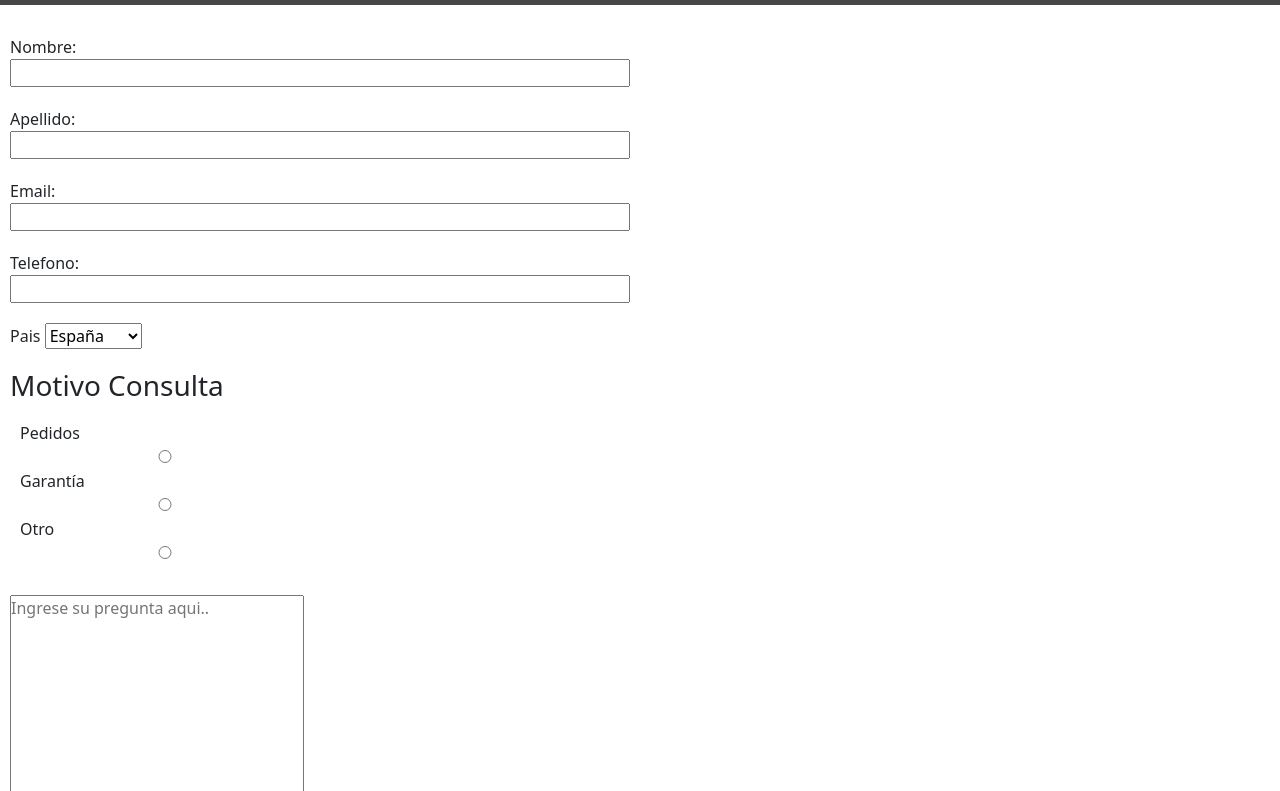
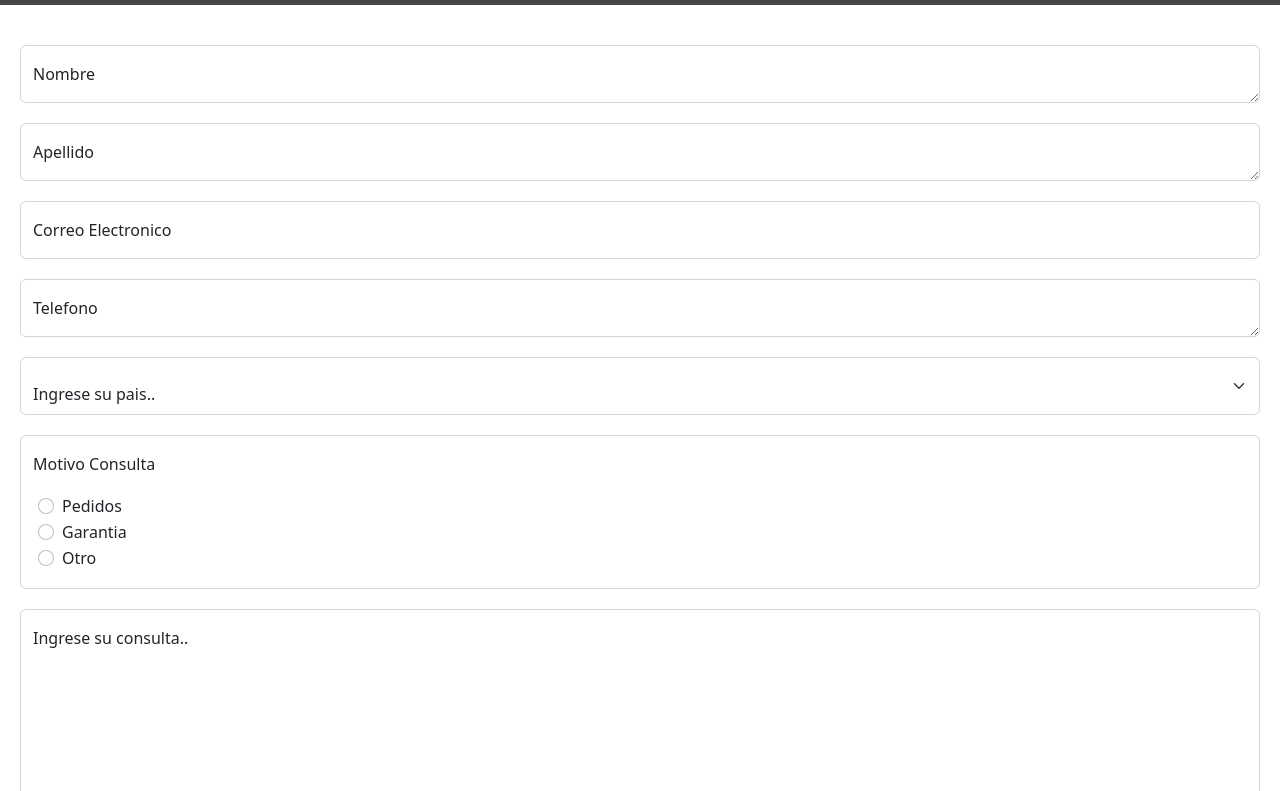
Before and after one commit to MilagrosPerez/LuckyBlue, a plain HTML site: page pages/contacto.html in a window 1280 px wide. Shown: the part 161-952 px from the top of the page. Drawn offline with nearby package versions, Linux system fonts and the light colour scheme.

Commit message:
agrego boostrap al formulario de contacto

```diff
--- a/css/style.css
+++ b/css/style.css
@@ -227,7 +227,7 @@ header nav ul li:hover .submenu {
 .contenedor {
   width: 80%;
   display: flex;
-  justify-content: space-between;
+  justify-content: space-around;
   align-items: center;
   margin: 20px;
   flex-wrap: wrap;
@@ -275,20 +275,30 @@ header nav ul li:hover .submenu {
   padding-top: 20px;
 }
 
-.formulario div {
-  padding: 10px;
-  width: 50%;
+.form-floating {
+  margin: 20px;
 }
 
-.formulario .motivoconsulta {
+.motivoradio {
+  margin: 20px;
   display: flex;
   flex-direction: column;
+  justify-content: start;
+  align-items: start;
+  border: 1px solid #ced4da;
+  border-radius: 0.375rem;
+  padding: 1rem 0.75rem;
 }
 
-.formulario div input {
-  width: 100%;
+.motivoradio-item {
+  padding-top: 10px;
+  padding-left: 5px;
 }
 
+
+.btn {
+  margin: 20px;
+}
 .ubicacion h3 {
   font-family: monospace;
   font-size: 25px;
@@ -462,13 +472,17 @@ footer i {
 
 }
 
-@media screen and (max-width: 400px) {
+@media screen and (max-width: 435px) {
+
+  .container-fluid {
+    flex-direction: row-reverse!important;
+  }
 
   header .logo a img {
     /* width = ancho */
-    width: 75px;
+    width: 100px;
     /* height = altura */
-    height: 75px;
+    height: 100px;
     padding: 10px;
   }
   header .logo h1 {
--- a/pages/contacto.html
+++ b/pages/contacto.html
@@ -1,16 +1,16 @@
 <!DOCTYPE html>
 <html lang="en">
+
 <head>
   <meta charset="UTF-8" />
   <meta name="viewport" content="width=device-width, initial-scale=1.0" />
   <title>LyB</title>
-    <link
-      href="https://unpkg.com/boxicons@2.1.4/css/boxicons.min.css"
-      rel="stylesheet"
-    />
-    <link href="https://cdn.jsdelivr.net/npm/bootstrap@5.2.3/dist/css/bootstrap.min.css" rel="stylesheet" integrity="sha384-rbsA2VBKQhggwzxH7pPCaAqO46MgnOM80zW1RWuH61DGLwZJEdK2Kadq2F9CUG65" crossorigin="anonymous">
+  <link href="https://unpkg.com/boxicons@2.1.4/css/boxicons.min.css" rel="stylesheet" />
+  <link href="https://cdn.jsdelivr.net/npm/bootstrap@5.2.3/dist/css/bootstrap.min.css" rel="stylesheet"
+    integrity="sha384-rbsA2VBKQhggwzxH7pPCaAqO46MgnOM80zW1RWuH61DGLwZJEdK2Kadq2F9CUG65" crossorigin="anonymous" />
   <link rel="stylesheet" href="../css/style.css" />
 </head>
+
 <body>
   <header>
     <nav class="navbar navbar-expand-lg navbar-dark bg-dark">
@@ -21,20 +21,28 @@
             <h1>Lucky Blue</h1>
           </div>
         </a>
-          <button class="navbar-toggler" type="button" data-bs-toggle="collapse" data-bs-target="#navbarSupportedContent" aria-controls="navbarSupportedContent" aria-expanded="false" aria-label="Toggle navigation">
+        <button class="navbar-toggler" type="button" data-bs-toggle="collapse" data-bs-target="#navbarSupportedContent"
+          aria-controls="navbarSupportedContent" aria-expanded="false" aria-label="Toggle navigation">
           <span class="navbar-toggler-icon"></span>
         </button>
         <div class="collapse navbar-collapse" id="navbarSupportedContent">
           <ul class="navbar-nav me-auto mb-2 mb-lg-0">
             <li class="nav-item dropdown">
-                <a class="nav-link dropdown-toggle" href="#" role="button" data-bs-toggle="dropdown" aria-expanded="false">
+              <a class="nav-link dropdown-toggle" href="#" role="button" data-bs-toggle="dropdown"
+                aria-expanded="false">
                 Productos
               </a>
               <ul class="dropdown-menu">
                 <li><a class="nav-item" href="./productos.html">Todos</a></li>
-                  <li><a class="nav-item" href="./productos.html">Arneses</a></li>
-                  <li><a class="nav-item" href="./productos.html">Collares</a></li>
-                  <li><a class="nav-item" href="./productos.html">Correas</a></li>
+                <li>
+                  <a class="nav-item" href="./productos.html">Arneses</a>
+                </li>
+                <li>
+                  <a class="nav-item" href="./productos.html">Collares</a>
+                </li>
+                <li>
+                  <a class="nav-item" href="./productos.html">Correas</a>
+                </li>
               </ul>
             </li>
             <li class="nav-item">
@@ -53,70 +61,79 @@
   </header>
 
   <main>
-      <form action="" class="formulario">
-        <div>
-          <label for="nombre">Nombre:</label>
-          <input type="text" id="nombre" />
+    <form class="formulario">
+      <div class="form-floating">
+        <textarea class="form-control" placeholder="ingrese su nombre" id="floatingTextareaNombre"></textarea>
+        <label for="floatingTextareaNombre">Nombre</label>
       </div>
-        <div>
-          <label for="apellido">Apellido:</label
-          ><input type="text" id="apellido" />
+
+      <div class="form-floating">
+        <textarea class="form-control" placeholder="ingrese su apellido" id="floatingTextareaApellido"></textarea>
+        <label for="floatingTextareaApellido">Apellido</label>
       </div>
-        <div>
-          <label for="email">Email:</label>
-          <input type="email" id="email" />
+
+      <div class="form-floating mb-3">
+        <input type="email" class="form-control" id="floatingInput" placeholder="name@example.com" />
+        <label for="floatingInput">Correo Electronico</label>
       </div>
-        <div>
-          <label for="telefono">Telefono:</label
-          ><input type="tel" id="telefono" />
+
+      <div class="form-floating">
+        <textarea class="form-control" placeholder="ingrese su telefono" id="floatingTextarea"></textarea>
+        <label for="floatingTextarea">Telefono</label>
       </div>
-        <div>
-          <label for="pais">Pais</label>
-          <select name="pais" id="">
-            Pais
-            <option value="">España</option>
-            <option value="">Argentina</option>
-            <option value="">Uruguay</option>
+
+      <div class="form-floating">
+        <select class="form-select" placeholder="ingrese su pais" aria-label="Default select example" id="form-pais">
+          <option selected>Ingrese su pais..</option>
+          <option value="España">España</option>
+          <option value="Argentina">Argentina</option>
+          <option value="Uruguay">Uruguar</option>
+          <option value="Chile">Chile</option>
         </select>
       </div>
-        <div class="motivoconsulta">
-          <h3>Motivo Consulta</h3>
-          <div>
-            <label for="">Pedidos</label>
-            <input type="radio" />
-            <label for="">Garantía</label>
-            <input type="radio" />
-            <label for="">Otro</label>
-            <input type="radio" />
+
+
+      <div class="motivoradio">
+        <label class="form-label">Motivo Consulta</label>
+        <div class="motivoradio-item">
+          <div class="form-check">
+            <input class="form-check-input" type="radio" name="flexRadioDefault" id="flexRadioDefault1" />
+            <label class="form-check-label" for="flexRadioDefault1">
+              Pedidos
+            </label>
+          </div>
+          <div class="form-check">
+            <input class="form-check-input" type="radio" name="flexRadioDefault" id="flexRadioDefault1" />
+            <label class="form-check-label" for="flexRadioDefault1">
+              Garantia
+            </label>
+          </div>
+          <div class="form-check">
+            <input class="form-check-input" type="radio" name="flexRadioDefault" id="flexRadioDefault1" />
+            <label class="form-check-label" for="flexRadioDefault1">
+              Otro
+            </label>
+          </div>
         </div>
       </div>
 
-        <div>
-          <textarea
-            name="consulta"
-            id=""
-            cols="30"
-            rows="10"
-            placeholder="Ingrese su pregunta aqui.."
-          ></textarea>
+      <div class="form-floating">
+        <textarea class="form-control" placeholder="ingrese su consulta.." id="floatingTextarea2"
+          style="height: 200px"></textarea>
+        <label for="floatingTextarea2">Ingrese su consulta..</label>
       </div>
 
-        <div><input type="submit" /></div>
+      <button type="submit" class="btn btn-secondary">Enviar</button>
+    </form>
 
-        <div><input type="reset" /></div>
-      </form>
+
     <section class="ubicacion">
       <h3>Ubicación</h3>
       <div>
         <iframe
           src="https://www.google.com/maps/embed?pb=!1m18!1m12!1m3!1d11901.001173956374!2d-1.9929518105048651!3d41.77981921288436!2m3!1f0!2f0!3f0!3m2!1i1024!2i768!4f13.1!3m3!1m2!1s0xd5b052b4b6f8945%3A0x4032b73a9d32a1e!2sPl.%20Cortes%20de%20Castilla%2C%205%2C%2042110%20%C3%93lvega%2C%20Soria%2C%20Espa%C3%B1a!5e0!3m2!1ses-419!2sar!4v1699830722314!5m2!1ses-419!2sar"
-            width="400"
-            height="250"
-            style="border: 0"
-            allowfullscreen=""
-            loading="lazy"
-            referrerpolicy="no-referrer-when-downgrade"
-          ></iframe>
+          width="400" height="250" style="border: 0" allowfullscreen="" loading="lazy"
+          referrerpolicy="no-referrer-when-downgrade"></iframe>
       </div>
     </section>
   </main>
@@ -124,19 +141,15 @@
     <h2>Lucky Blue</h2>
     <i class="bx bxs-dog bx-tada"></i>
     <div>
-        <a href="https://www.facebook.com" target="_blank"
-          ><img src="../img/facebook.png" alt="facebook"
-        /></a>
-        <a href="https://www.instagram.com" target="_blank"
-          ><img src="../img/instagram.png" alt="instagram"
-        /></a>
-        <a href="https://wa.link/iqqz0x" target="_blank"
-          ><img src="../img/whatsapp.png" alt="whatsapp"
-        /></a>
+      <a href="https://www.facebook.com" target="_blank"><img src="../img/facebook.png" alt="facebook" /></a>
+      <a href="https://www.instagram.com" target="_blank"><img src="../img/instagram.png" alt="instagram" /></a>
+      <a href="https://wa.link/iqqz0x" target="_blank"><img src="../img/whatsapp.png" alt="whatsapp" /></a>
     </div>
   </footer>
 
-    <script src="https://cdn.jsdelivr.net/npm/bootstrap@5.2.3/dist/js/bootstrap.bundle.min.js" integrity="sha384-kenU1KFdBIe4zVF0s0G1M5b4hcpxyD9F7jL+jjXkk+Q2h455rYXK/7HAuoJl+0I4" crossorigin="anonymous"></script>
+  <script src="https://cdn.jsdelivr.net/npm/bootstrap@5.2.3/dist/js/bootstrap.bundle.min.js"
+    integrity="sha384-kenU1KFdBIe4zVF0s0G1M5b4hcpxyD9F7jL+jjXkk+Q2h455rYXK/7HAuoJl+0I4"
+    crossorigin="anonymous"></script>
+</body>
 
-  </body>
 </html>
```
Lines whose indentation alone changed are shown as unchanged.
